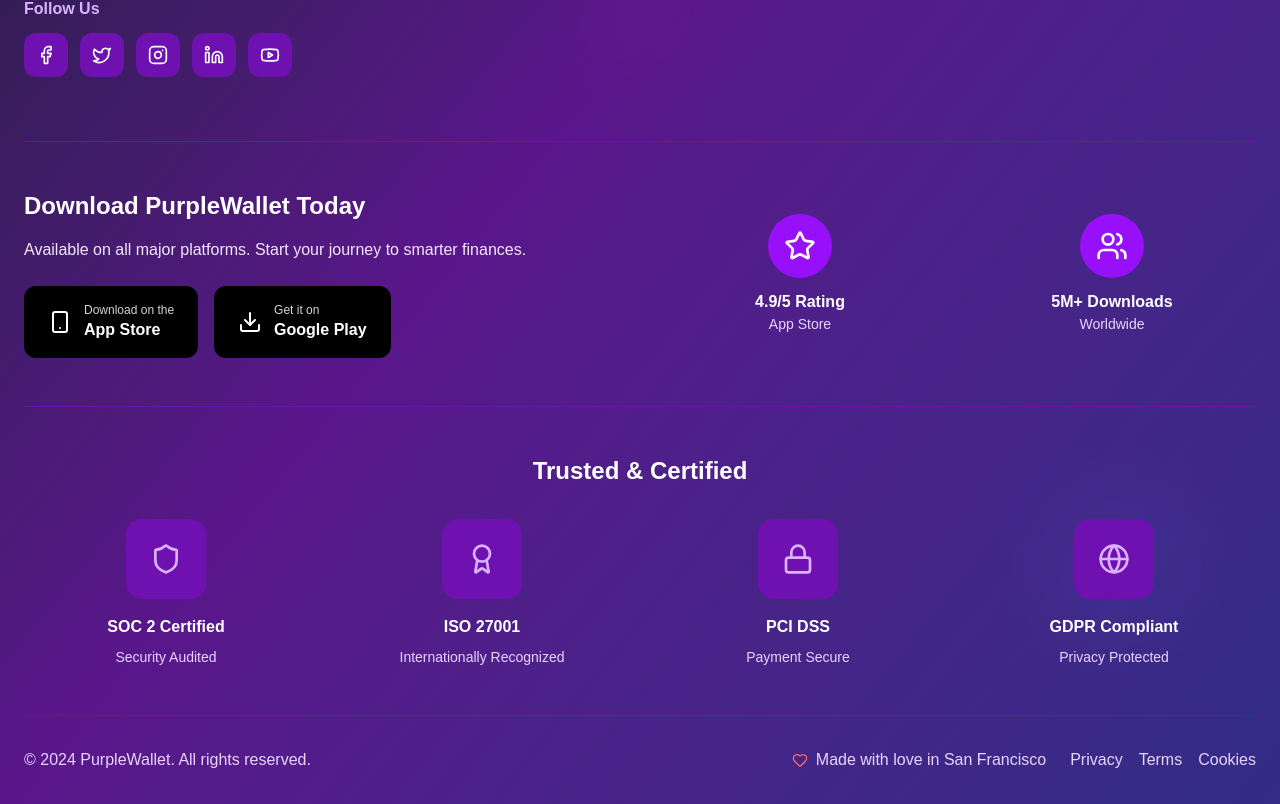
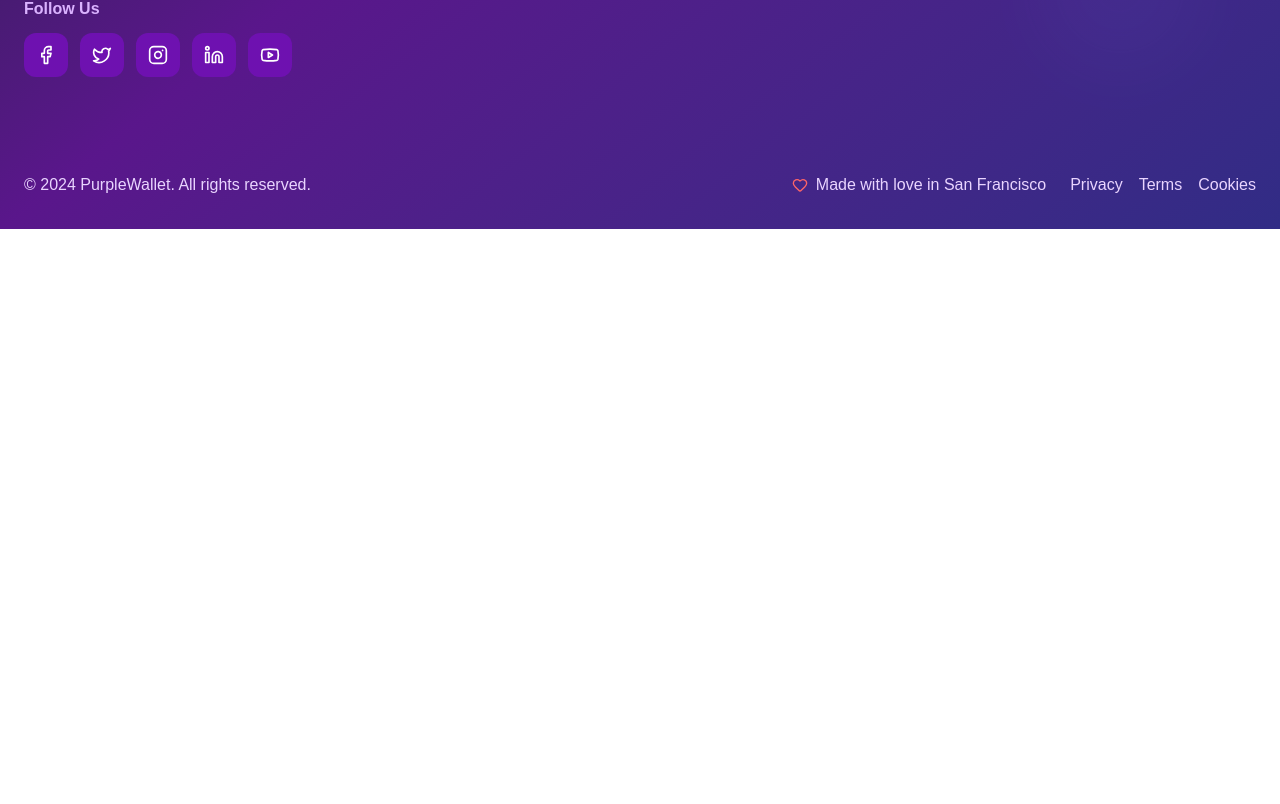
Before and after one commit to mohammadnobin/digital-wallet, a Next.js app: page / in a window 1280 px wide. Shown: the part 10293-11097 px from the top of the page. After the commit the page ends 10522 px from the top, so only its background shows below. Built offline with nearby package versions, Linux system fonts and the light colour scheme.

Commit message:
edited footer section

```diff
--- a/src/app/components/shared/Footer.jsx
+++ b/src/app/components/shared/Footer.jsx
@@ -259,73 +259,6 @@ export default function FooterSection() {
           </div>
         </div>
 
-        {/* App Download Section */}
-        <div className="py-12 border-t border-b border-purple-800 border-opacity-30">
-          <div className="grid md:grid-cols-2 gap-8 items-center">
-            <div>
-              <h3 className="text-2xl font-bold mb-4">
-                Download PurpleWallet Today
-              </h3>
-              <p className="text-purple-100 mb-6">
-                Available on all major platforms. Start your journey to smarter finances.
-              </p>
-              <div className="flex flex-col sm:flex-row gap-4">
-                <button className="bg-black hover:bg-gray-800 px-6 py-4 rounded-xl transition-colors duration-300 flex items-center">
-                  <Smartphone className="w-6 h-6 mr-3" />
-                  <div className="text-left">
-                    <div className="text-xs text-gray-300">Download on the</div>
-                    <div className="font-semibold">App Store</div>
-                  </div>
-                </button>
-                <button className="bg-black hover:bg-gray-800 px-6 py-4 rounded-xl transition-colors duration-300 flex items-center">
-                  <Download className="w-6 h-6 mr-3" />
-                  <div className="text-left">
-                    <div className="text-xs text-gray-300">Get it on</div>
-                    <div className="font-semibold">Google Play</div>
-                  </div>
-                </button>
-              </div>
-            </div>
-
-            <div className="grid grid-cols-2 gap-6">
-              <div className="text-center">
-                <div className="bg-purple-600 w-16 h-16 rounded-full flex items-center justify-center mx-auto mb-3">
-                  <Star className="w-8 h-8" />
-                </div>
-                <div className="font-bold">4.9/5 Rating</div>
-                <div className="text-purple-200 text-sm">App Store</div>
-              </div>
-              <div className="text-center">
-                <div className="bg-purple-600 w-16 h-16 rounded-full flex items-center justify-center mx-auto mb-3">
-                  <Users className="w-8 h-8" />
-                </div>
-                <div className="font-bold">5M+ Downloads</div>
-                <div className="text-purple-200 text-sm">Worldwide</div>
-              </div>
-            </div>
-          </div>
-        </div>
-
-        {/* Trust Badges */}
-        <div className="py-12 border-b border-purple-800 border-opacity-30">
-          <h3 className="text-2xl font-bold text-center mb-8">
-            Trusted & Certified
-          </h3>
-          <div className="grid md:grid-cols-4 gap-8">
-            {trustBadges.map((badge, index) => (
-              <div key={index} className="text-center group">
-                <div className="bg-purple-800 bg-opacity-50 w-20 h-20 rounded-2xl flex items-center justify-center mx-auto mb-4 group-hover:bg-purple-600 transition-colors duration-300">
-                  <div className="text-purple-300 group-hover:text-white transition-colors duration-300">
-                    {badge.icon}
-                  </div>
-                </div>
-                <h4 className="font-bold mb-2">{badge.title}</h4>
-                <p className="text-purple-200 text-sm">{badge.desc}</p>
-              </div>
-            ))}
-          </div>
-        </div>
-
         {/* Bottom Bar */}
         <div className="py-8">
           <div className="flex flex-col md:flex-row justify-between items-center">
```
